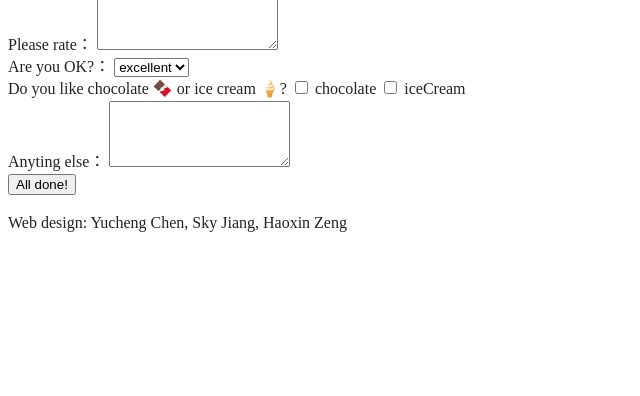
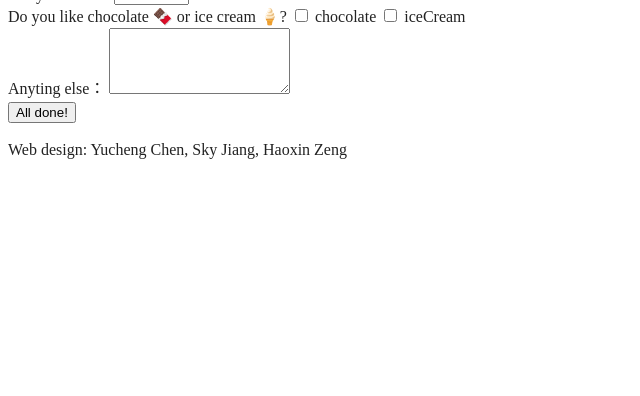
Before and after one commit to uottawa20241seg3125agroup39/lab6, a website built with webpack: page index.html in a window 1280 px wide. Shown: the part 404-800 px from the top of the page, without its empty margins (0-640 px from the left). Built offline with nearby package versions, Linux system fonts and the light colour scheme.

Commit message:
framework v1

```diff
--- a/index.html
+++ b/index.html
@@ -32,12 +32,7 @@
         </a>
     </div>
 
-    <form id="evaluation-form">
-        <div class="question">
-            <label for="text-question">Please rate：</label>
-            <textarea id="text-question" name="textQuestion" rows="4"></textarea>
-        </div>
-
+    <form id="form">
 
         <div class="question">
             <label for="dropdown-question">Are you OK?：</label>
```
